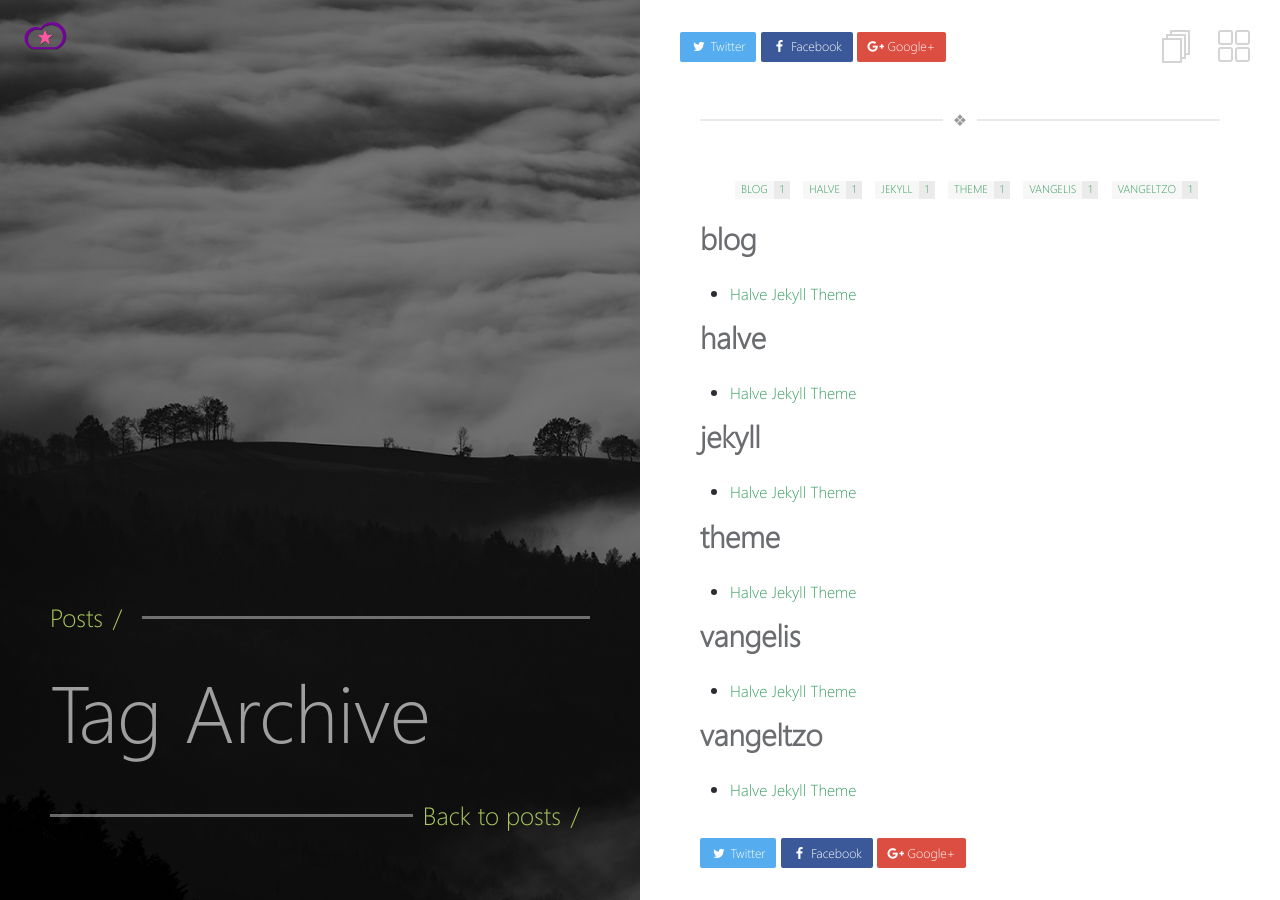
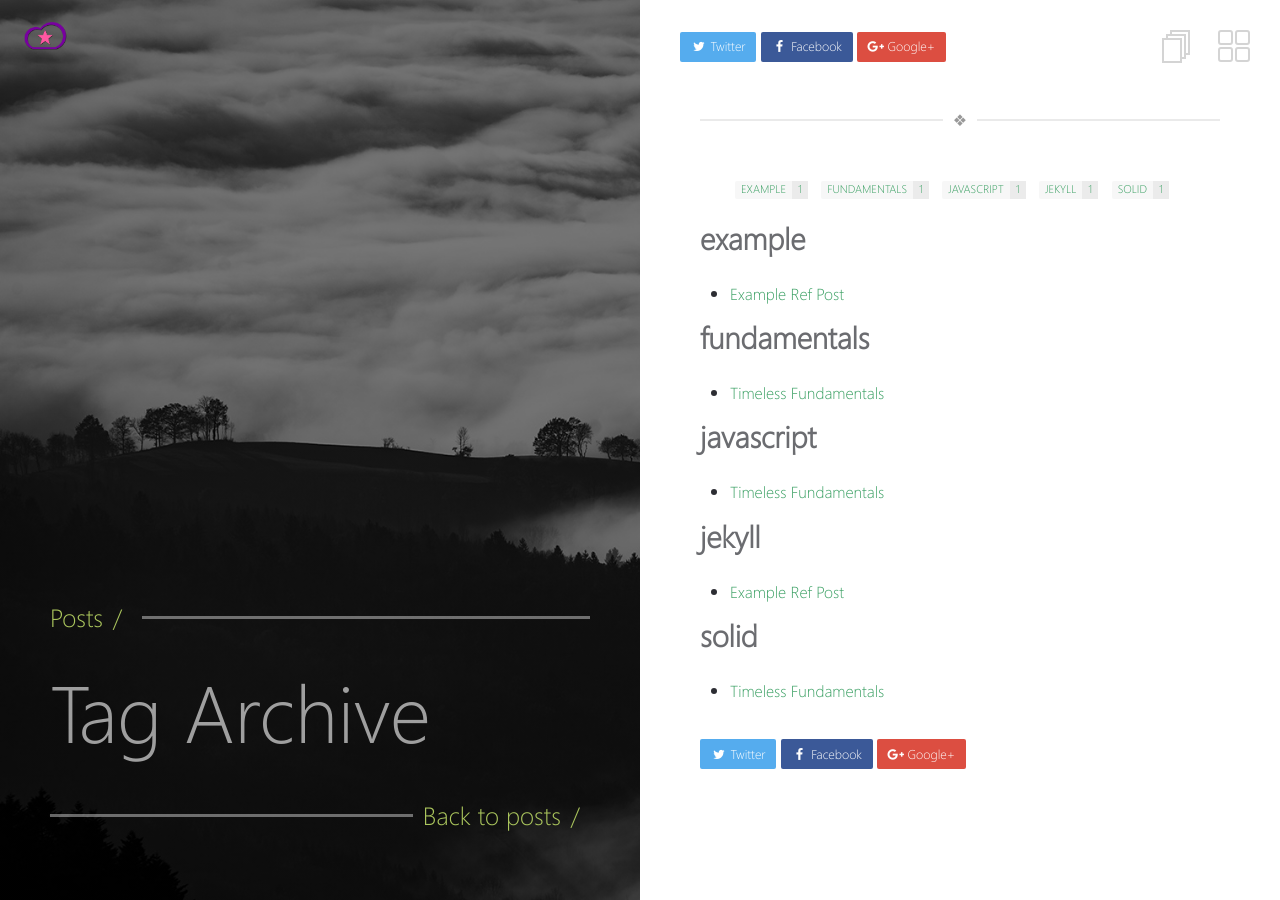
Before and after one commit to alexortiz201/alexortiz201.github.io, a Jekyll site: the page built from _pages/tags.md, in a window 1280 px wide. Built offline with Jekyll 4.4.1, drawn with Linux system fonts in a browser that asks for light colours; some of the changed lines change nothing that is shown.

Commit message:
Added a link post

````diff
--- a/_posts/2016-05-29-halve-theme.md
+++ b/_posts/2016-05-29-halve-theme.md
@@ -1,168 +1,37 @@
 ---
 layout: post
-title:  "Halve Jekyll Theme"
-date:   2016-05-29
-excerpt: "Stylish, two-column Jekyll theme for your blog."
+title:  "Timeless Fundamentals"
+date:   2016-09-26
+excerpt: "Links to Timeless Fundamentals."
 tag:
-- jekyll
-- halve
-- blog
-- vangeltzo
-- theme
-- vangelis
+- solid
+- javascript
+- fundamentals
 ---
 
-<a href="{{ site.url }}/images/halve-home-image.png"><img src="{{ site.url }}/images/halve-home-image.png" alt="Home Page of Halve"></a>
-
-<center><b>Halve</b> is a stylish, two-column jekyll theme.</center><br>
-
- This theme is Jekyll port of [vangeltzo.com](http://vangeltzo.com/) (by [Vangelis Tzortzis](https://github.com/srekoble)). I couldn't stop myself to port this theme when I saw his site. And he kindly gave me permission to share this with you.
-
-<iframe src="https://ghbtns.com/github-btn.html?user=TaylanTatli&repo=Halve&type=star&count=true&size=large" frameborder="0" scrolling="0" width="160px" height="30px"></iframe>
-
-## Installation and Quick Usage
-* Fork the [Halve repo](https://github.com/TaylanTatli/Halve/fork)
-* Edit `_config.yml` file.
-* Edit `index.md`.
-* Edit `_data/projects.yaml`
-* Add a logo with a small one to `images` folder. (eg. `logo.png`, `logo-small.png`)
-* Remove sample posts from `_posts` folder and add yours.
-* Remove/Change sample images from `images` folder.
-* Change repo name to `YourUserName.github.io`
-
-That's all.
-
-If you want to make a **Project Page**, you have to use `gh-pages` branch. For **Personal Page**; `master` branch. More info [here](https://help.github.com/articles/about-github-pages-and-jekyll/#jekylls-build-process).
-
-## Preview
-
-{% capture images %}
-	{{ site.url }}/images/halve-home-image.png
-	{{ site.url }}/images/post-image-halve-1.png
-	{{ site.url }}/images/post-image-halve-2.png
-{% endcapture %}
-{% include gallery images=images caption="Screenshots of Halve Theme" cols=3 %}
-
-{% capture images %}
-	{{ site.url }}/images/post-image-halve-3.png
-	{{ site.url }}/images/post-image-halve-6.png
-	{{ site.url }}/images/post-image-halve-4.png
-{% endcapture %}
-{% include gallery images=images caption="Mobile view of Halve Theme" cols=3 %}
-
-See a [live version of Halve](http://taylantatli.github.io/Halve) hosted on GitHub.
-
-## Site Setup
-A quick checklist of the files you’ll want to edit to get up and running.
-
-### Site Wide Configuration
-`_config.yml` is your friend. Open it up and personalize it. Most variables are self explanatory but here's an explanation of each if needed:
-
-#### title
-
-The title of your site... shocker!
-
-Example `title: My Awesome Site`
-
-#### description
-
-The description to use for meta tags and homepage.
-
-#### url
-
-Used to generate absolute urls in `sitemap.xml`, `feed.xml`, and for generating canonical URLs in `<head>`. When developing locally either comment this out or use something like `http://localhost:4000` so all assets load properly. *Don't include a trailing `/`*.
-
-Examples:
-
-{% highlight yaml %}
-url: http://taylantatli.me/Halve
-url: http://localhost:4000
-url: //cooldude.github.io
-url:
-{% endhighlight %}
-
-#### logo
-Your site's logo. It will be shown on homepage. Also used for twitter meta tags.
-
-#### background
-Here we will set images for left block. Example:
-
-```
-background:
-  homepage: images/home.png
-  post-list: images/unsplash-image-10.jpg
-  default-post: images/unsplash-gallery-image-3.jpg
-```
+## What are these?!
+* Theses are articles I always find myself either referencing, or wishing I could recall where I read it.
+* I like to search for thorough exmplanations of concepts using JS because it allows me to understand concepts without having to research language sytax or nuances.
+Disclaimer: Some problems just don't exist in certain languages, Memberrr....
 
 <dl>
-  <dt>homepage</dt>
-  <dd>Is for homepage background image.</dd>
-  <dt>post-list</dt>
-  <dd>Is for posts list page background image.</dd>
-  <dt>default-post</dt>
-  <dd>Is for posts' default background image. It will be shown for every posts that don't specify any image from post's YAML front matter.</dd>
+  <dt>Programming</dt>
+  <dd>
+    [SOLID JS](http://aspiringcraftsman.com/2011/12/19/solid-javascript-the-openclosed-principle/)
+
+    [Patterns JS](https://addyosmani.com/resources/essentialjsdesignpatterns/book/)
+
+    [Patterns JS](https://addyosmani.com/resources/essentialjsdesignpatterns/book/)
+
+    [Factory vs Constructor vs Classes](https://medium.com/javascript-scene/javascript-factory-functions-vs-constructor-functions-vs-classes-2f22ceddf33e#.54282okbc)
+
+    [3 Types of Proto Inheritance](https://medium.com/javascript-scene/3-different-kinds-of-prototypal-inheritance-es6-edition-32d777fa16c9#.fwcdgoyab)
+  </dd>
+
+  <dt>Javascript</dt>
+  <dd>
+    [JS the right way](http://jstherightway.org/)
+    [Super hero JS](http://superherojs.com/)
+    [Essential JS links](http://www.super-script.us/2015/essential-js-links.html)
+  </dd>
 </dl>
-
----
-
-### Projects Overlay
-
-To set what image links appear in the overlay menu edit `_data/projects.yaml`. Use the following format to set the URL, title, image and project status for as many links as you'd like. If you set `completed` to `false` like `completed: false`, it won't be clickable until you set it true like `completed: true`
-
-{% highlight yaml %}
-- title: Moon Jekyll Theme
-  url: http://taylantatli.me/Moon
-  image: https://cloud.githubusercontent.com/assets/754514/14509720/61c61058-01d6-11e6-93ab-0918515ecd56.png
-  completed: true
-
-- title: Ramme Jekyll Theme
-  url: http://taylantatli.me/Ramme
-  image: https://raw.githubusercontent.com/TaylanTatli/Ramme/master/assets/img/screenshot-post.png
-  completed: true
-
-- title: Daisy Pelican Theme
-  url: http://taylantatli.me/Daisy-Pelican-Theme/
-  image: https://raw.githubusercontent.com/TaylanTatli/Daisy-Pelican-Theme/master/Preview-1.png
-  completed: true
-
-- title: Block Icon Theme
-  url: https://github.com/TaylanTatli/Block-Icon-Theme
-  image: https://raw.githubusercontent.com/TaylanTatli/Block-Icon-Theme/master/Preview.png
-  completed: false
-
-- title: Start Page
-  url: http://taylantatli.me/StartPage/
-  image: https://raw.githubusercontent.com/TaylanTatli/StartPage/master/preview.png
-  completed: false
-{% endhighlight %}
-
----
-
-## Layouts and Content
-
-Halve Theme use [Jekyll Compress](https://github.com/penibelst/jekyll-compress-html) to compress html output. But it can cause errors if you use "linenos" (line numbers). I suggest don't use line numbers for codes, because it won't look good with this theme, also i didn't give a proper style for them. If you insist to use line numbers, just remove `layout: compress` string from layouts. It will disable compressing.
-
-### Images for Posts
-
-You can set left block image per post. Just add `image: some link` to your post's front matter. If you don't set this, default post image will be used from `_config.yml`.
-
-```
-image: /assets/img/some-image.png
-or
-image: http://example.com/some-image.png
-```
- This also will be used for twitter card:
-
-![Halve Twitter Card]({{ site.url }}/images/post-image-halve-5.png)
-
----
-
-## Questions?
-
-Found a bug or aren't quite sure how something works? By all means [file a GitHub Issue](https://github.com/TaylanTatli/Halve/issues/new). And if you make something cool with this theme feel free to let me know.
-
----
-
-## License
-
-This theme is free and open source software, distributed under the MIT License. So feel free to use this Jekyll theme on your site without linking back to me or including a disclaimer.
--- /dev/null
+++ b/_posts/2016-09-26-fundamentals.md
@@ -0,0 +1,164 @@
+---
+layout: post
+title:  "Example Ref Post"
+date:   2016-05-29
+excerpt: "Example Md usage."
+tag:
+- jekyll
+- example
+---
+
+<a href="{{ site.url }}/images/halve-home-image.png"><img src="{{ site.url }}/images/halve-home-image.png" alt="Home Page of Halve"></a>
+
+<center><b>Halve</b> is a stylish, two-column jekyll theme.</center><br>
+
+ This theme is Jekyll port of [vangeltzo.com](http://vangeltzo.com/) (by [Vangelis Tzortzis](https://github.com/srekoble)). I couldn't stop myself to port this theme when I saw his site. And he kindly gave me permission to share this with you.
+
+<iframe src="https://ghbtns.com/github-btn.html?user=TaylanTatli&repo=Halve&type=star&count=true&size=large" frameborder="0" scrolling="0" width="160px" height="30px"></iframe>
+
+## Installation and Quick Usage
+* Fork the [Halve repo](https://github.com/TaylanTatli/Halve/fork)
+* Edit `_config.yml` file.
+* Edit `index.md`.
+* Edit `_data/projects.yaml`
+* Add a logo with a small one to `images` folder. (eg. `logo.png`, `logo-small.png`)
+* Remove sample posts from `_posts` folder and add yours.
+* Remove/Change sample images from `images` folder.
+* Change repo name to `YourUserName.github.io`
+
+That's all.
+
+If you want to make a **Project Page**, you have to use `gh-pages` branch. For **Personal Page**; `master` branch. More info [here](https://help.github.com/articles/about-github-pages-and-jekyll/#jekylls-build-process).
+
+## Preview
+
+{% capture images %}
+	{{ site.url }}/images/halve-home-image.png
+	{{ site.url }}/images/post-image-halve-1.png
+	{{ site.url }}/images/post-image-halve-2.png
+{% endcapture %}
+{% include gallery images=images caption="Screenshots of Halve Theme" cols=3 %}
+
+{% capture images %}
+	{{ site.url }}/images/post-image-halve-3.png
+	{{ site.url }}/images/post-image-halve-6.png
+	{{ site.url }}/images/post-image-halve-4.png
+{% endcapture %}
+{% include gallery images=images caption="Mobile view of Halve Theme" cols=3 %}
+
+See a [live version of Halve](http://taylantatli.github.io/Halve) hosted on GitHub.
+
+## Site Setup
+A quick checklist of the files you’ll want to edit to get up and running.
+
+### Site Wide Configuration
+`_config.yml` is your friend. Open it up and personalize it. Most variables are self explanatory but here's an explanation of each if needed:
+
+#### title
+
+The title of your site... shocker!
+
+Example `title: My Awesome Site`
+
+#### description
+
+The description to use for meta tags and homepage.
+
+#### url
+
+Used to generate absolute urls in `sitemap.xml`, `feed.xml`, and for generating canonical URLs in `<head>`. When developing locally either comment this out or use something like `http://localhost:4000` so all assets load properly. *Don't include a trailing `/`*.
+
+Examples:
+
+{% highlight yaml %}
+url: http://taylantatli.me/Halve
+url: http://localhost:4000
+url: //cooldude.github.io
+url:
+{% endhighlight %}
+
+#### logo
+Your site's logo. It will be shown on homepage. Also used for twitter meta tags.
+
+#### background
+Here we will set images for left block. Example:
+
+```
+background:
+  homepage: images/home.png
+  post-list: images/unsplash-image-10.jpg
+  default-post: images/unsplash-gallery-image-3.jpg
+```
+
+<dl>
+  <dt>homepage</dt>
+  <dd>Is for homepage background image.</dd>
+  <dt>post-list</dt>
+  <dd>Is for posts list page background image.</dd>
+  <dt>default-post</dt>
+  <dd>Is for posts' default background image. It will be shown for every posts that don't specify any image from post's YAML front matter.</dd>
+</dl>
+
+---
+
+### Projects Overlay
+
+To set what image links appear in the overlay menu edit `_data/projects.yaml`. Use the following format to set the URL, title, image and project status for as many links as you'd like. If you set `completed` to `false` like `completed: false`, it won't be clickable until you set it true like `completed: true`
+
+{% highlight yaml %}
+- title: Moon Jekyll Theme
+  url: http://taylantatli.me/Moon
+  image: https://cloud.githubusercontent.com/assets/754514/14509720/61c61058-01d6-11e6-93ab-0918515ecd56.png
+  completed: true
+
+- title: Ramme Jekyll Theme
+  url: http://taylantatli.me/Ramme
+  image: https://raw.githubusercontent.com/TaylanTatli/Ramme/master/assets/img/screenshot-post.png
+  completed: true
+
+- title: Daisy Pelican Theme
+  url: http://taylantatli.me/Daisy-Pelican-Theme/
+  image: https://raw.githubusercontent.com/TaylanTatli/Daisy-Pelican-Theme/master/Preview-1.png
+  completed: true
+
+- title: Block Icon Theme
+  url: https://github.com/TaylanTatli/Block-Icon-Theme
+  image: https://raw.githubusercontent.com/TaylanTatli/Block-Icon-Theme/master/Preview.png
+  completed: false
+
+- title: Start Page
+  url: http://taylantatli.me/StartPage/
+  image: https://raw.githubusercontent.com/TaylanTatli/StartPage/master/preview.png
+  completed: false
+{% endhighlight %}
+
+---
+
+## Layouts and Content
+
+Halve Theme use [Jekyll Compress](https://github.com/penibelst/jekyll-compress-html) to compress html output. But it can cause errors if you use "linenos" (line numbers). I suggest don't use line numbers for codes, because it won't look good with this theme, also i didn't give a proper style for them. If you insist to use line numbers, just remove `layout: compress` string from layouts. It will disable compressing.
+
+### Images for Posts
+
+You can set left block image per post. Just add `image: some link` to your post's front matter. If you don't set this, default post image will be used from `_config.yml`.
+
+```
+image: /assets/img/some-image.png
+or
+image: http://example.com/some-image.png
+```
+ This also will be used for twitter card:
+
+![Halve Twitter Card]({{ site.url }}/images/post-image-halve-5.png)
+
+---
+
+## Questions?
+
+Found a bug or aren't quite sure how something works? By all means [file a GitHub Issue](https://github.com/TaylanTatli/Halve/issues/new). And if you make something cool with this theme feel free to let me know.
+
+---
+
+## License
+
+This theme is free and open source software, distributed under the MIT License. So feel free to use this Jekyll theme on your site without linking back to me or including a disclaimer.
````
